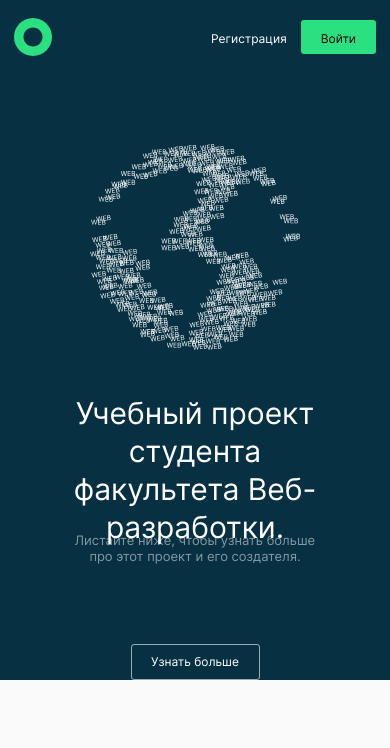
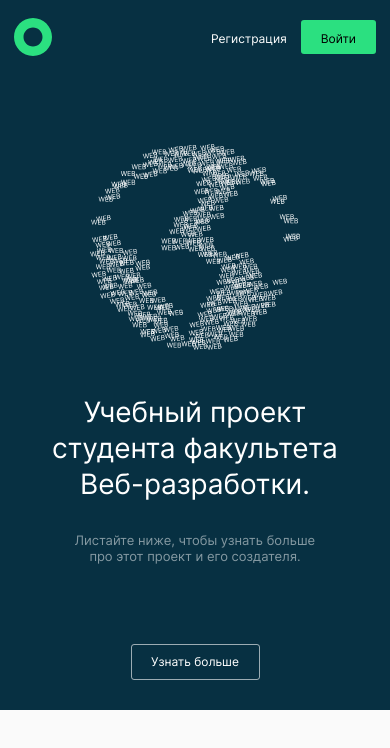
Before and after one commit to ekatylynx/movies-explorer-frontend, a React (Create React App) app: page / in a window 390 px wide. Shown: the top 748 px of the page. Built offline with nearby package versions, Linux system fonts and the light colour scheme; a web font is replaced by a local one.

Commit message:
fix section Promo

```diff
--- a/src/components/Promo/Promo.css
+++ b/src/components/Promo/Promo.css
@@ -2,7 +2,7 @@
   background-color: #073042;
   margin: 0;
   padding: 0;
-  height: 574px;
+  padding-bottom: 76px;
 }
 
 .promo__wrapper {
@@ -66,9 +66,6 @@
 /*МЕДИА ЗАПРОСЫ ДЛЯ АДАПТИВА*/
 
 @media screen and (max-width: 1140px) {
-  .promo {
-    height: 850px;
-  }
   .promo__wrapper {
     display: flex;
     flex-direction: column;
@@ -106,13 +103,14 @@
   }
   .promo__button {
     order: 3;
-    margin-top: 146px;
+    margin-top: 92px;
+    margin-bottom: 10px;
   }
 }
 
 @media screen and (max-width: 681px) {
   .promo {
-    height: auto;
+    padding-bottom: 30px;
   }
   .promo__logo {
     width: 210px;
@@ -123,13 +121,14 @@
     width: 300px;
     height: 114px;
     margin-top: 44px;
-    font-size: 30px;
-    line-height: 38px;
+    font-size: 28px;
+    line-height: 36px;
   }
   .promo__subtitle {
     margin-top: 24px;
   }
   .promo__button {
     margin-top: 80px;
+    margin-bottom: 0;
   }
 }
```
